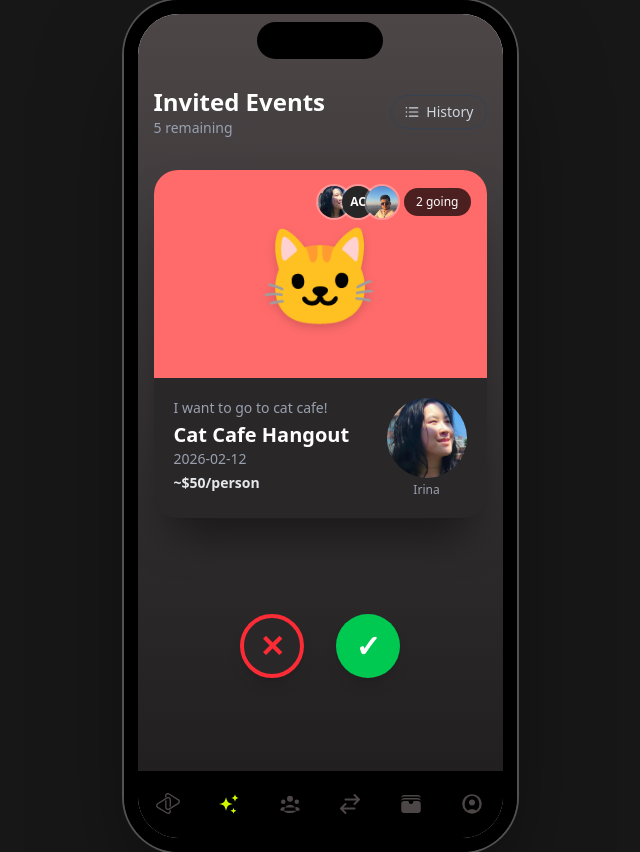
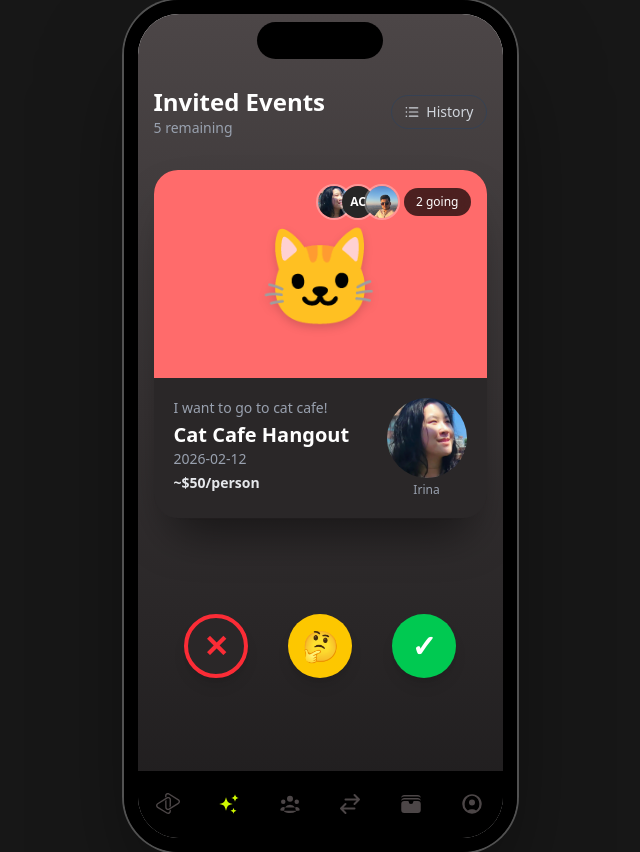
Before and after one commit to 0CocoWang0/bounce-me, a React (Vite) app: page /events in a window 1280 px wide. Shown: the whole page, without its empty margins (320-960 px from the left). Built offline with nearby package versions, Linux system fonts and the light colour scheme.

Commit message:
Added a considering option to event invites

```diff
--- a/src/components/SwipeCard.jsx
+++ b/src/components/SwipeCard.jsx
@@ -52,10 +52,17 @@ export default function SwipeCard({ event, onSwipe, isTop, stackIndex, forceExit
       alreadyExited.current = true;
       setExiting("right");
       setTimeout(() => onSwipe("right"), 350);
+
     } else if (offset.x < -SWIPE_THRESHOLD) {
       alreadyExited.current = true;
       setExiting("left");
       setTimeout(() => onSwipe("left"), 350);
+
+    } else if (offset.y > SWIPE_THRESHOLD) {
+      alreadyExited.current = true;
+      setExiting("down");
+      setTimeout(() => onSwipe("down"), 350);
+
     } else {
       setOffset({ x: 0, y: 0 });
     }
@@ -71,6 +78,8 @@ export default function SwipeCard({ event, onSwipe, isTop, stackIndex, forceExit
     cardTransform = `translateX(150%) rotate(20deg)`;
   } else if (exiting === "left") {
     cardTransform = `translateX(-150%) rotate(-20deg)`;
+  } else if (exiting === "down") {
+    cardTransform = `translateY(150%) rotate(5deg)`;
   } else if (!entered) {
     cardTransform = `scale(${stackScale * 0.92}) translateY(${stackY + 30}px)`;
   } else {
@@ -79,6 +88,7 @@ export default function SwipeCard({ event, onSwipe, isTop, stackIndex, forceExit
 
   const acceptOpacity = Math.min(Math.max(offset.x / SWIPE_THRESHOLD, 0), 1);
   const rejectOpacity = Math.min(Math.max(-offset.x / SWIPE_THRESHOLD, 0), 1);
+  const considerOpacity = Math.min(Math.max(offset.y / SWIPE_THRESHOLD, 0), 1);
 
   return (
     <div
@@ -120,6 +130,14 @@ export default function SwipeCard({ event, onSwipe, isTop, stackIndex, forceExit
           >
             NOPE
           </div>
+
+          {/* Considering stamp */}
+            <div
+              className="absolute bottom-8 left-1/2 -translate-x-1/2 border-4 border-yellow-400 text-yellow-500 px-4 py-2 rounded-xl font-black text-2xl pointer-events-none"
+              style={{ opacity: considerOpacity }}
+            >
+              THINKING
+            </div>
 
           {/* Going badge + attendee avatars — top right */}
           {event.attendees.length > 1 && (
--- a/src/pages/EventGroupPreview.jsx
+++ b/src/pages/EventGroupPreview.jsx
@@ -151,7 +151,20 @@ export default function EventGroupPreview() {
             The group will be created once the event starts.
           </p>
         </div>
+
+      ) : decision === "considering" ? (
+
+        <div className="bg-yellow-50 dark:bg-yellow-900/30 border border-yellow-200 dark:border-yellow-800 rounded-xl p-4 text-center">
+          <p className="text-yellow-700 dark:text-yellow-400 font-semibold">
+            You're considering this event 🤔
+          </p>
+          <p className="text-yellow-600 dark:text-yellow-500 text-xs mt-0.5">
+            Take your time — you can decide before it starts.
+          </p>
+        </div>
+
       ) : (
+
         <div className="bg-gray-50 dark:bg-card-dark border border-gray-200 dark:border-gray-700 rounded-xl p-4 text-center">
           <p className="text-gray-500 dark:text-gray-400 font-semibold">
             You skipped this event
@@ -160,6 +173,7 @@ export default function EventGroupPreview() {
             You can still change your mind and join.
           </p>
         </div>
+
       )}
     </div>
   );
--- a/src/pages/Events.jsx
+++ b/src/pages/Events.jsx
@@ -14,8 +14,12 @@ export default function Events() {
   function recordAndRemove(direction) {
     const current = events[0];
     if (current) {
+      let decision = "declined";
+      if (direction === "right") decision = "accepted";
+      if (direction === "down") decision = "considering";
+
       setHistory((prev) => [
-        { event: current, decision: direction === "right" ? "accepted" : "declined" },
+        { event: current, decision },
         ...prev,
       ]);
     }
@@ -44,8 +48,11 @@ export default function Events() {
     setTimeout(() => {
       const current = events[0];
       if (current) {
+        let decision = "declined";
+        if (direction === "right") decision = "accepted";
+        if (direction === "down") decision = "considering";
         setHistory((prev) => [
-          { event: current, decision: direction === "right" ? "accepted" : "declined" },
+          { event: current, decision },
           ...prev,
         ]);
       }
@@ -59,6 +66,7 @@ export default function Events() {
 
   const accepted = history.filter((h) => h.decision === "accepted");
   const declined = history.filter((h) => h.decision === "declined");
+  const considering = history.filter((h) => h.decision === "considering");
 
   return (
     <div
@@ -121,20 +129,41 @@ export default function Events() {
 
       {/* Action Buttons */}
       {events.length > 0 && (
-        <div className="p-20 flex justify-center items-center gap-8">
+        <div className="p-20 flex justify-center items-center gap-10">
+
+          {/* Decline */}
           <button
             onClick={() => handleButtonClick("left")}
-            className={`w-16 h-16 rounded-full border-4 border-red-500 flex items-center justify-center shadow-lg hover:scale-110 transition-transform active:scale-95 ${bg ? "bg-transparent" : "bg-white dark:bg-card-dark"}`}
+            className="w-16 h-16 aspect-square rounded-full border-4 border-red-500
+                      flex items-center justify-center shadow-lg
+                      hover:scale-110 active:scale-95 transition-transform
+                      bg-white dark:bg-card-dark shrink-0"
           >
             <span className="text-3xl font-bold text-red-500">{"\u2715"}</span>
           </button>
 
+          {/* Considering */}
+          <button
+            onClick={() => handleButtonClick("down")}
+            className="w-16 h-16 aspect-square rounded-full
+                      bg-yellow-400 flex items-center justify-center
+                      shadow-lg hover:scale-110 active:scale-95
+                      transition-transform shrink-0"
+          >
+            <span className="text-3xl">🤔</span>
+          </button>
+
+          {/* Accept */}
           <button
             onClick={() => handleButtonClick("right")}
-            className="w-16 h-16 rounded-full bg-green-500 flex items-center justify-center shadow-lg hover:scale-110 transition-transform active:scale-95"
+            className="w-16 h-16 aspect-square rounded-full
+                      bg-green-500 flex items-center justify-center
+                      shadow-lg hover:scale-110 active:scale-95
+                      transition-transform shrink-0"
           >
             <span className="text-3xl font-bold text-white">{"\u2713"}</span>
           </button>
+
         </div>
       )}
 
@@ -229,6 +258,36 @@ export default function Events() {
                       </div>
                     </section>
                   )}
+                  {considering.length > 0 && (
+                    <section className="mt-6 mb-6">
+                      <p className="text-xs text-gray-400 uppercase tracking-wide mb-2">
+                        Considering ({considering.length})
+                      </p>
+                      <div className="space-y-2">
+                        {considering.map(({ event }) => {
+                          const host = getUserById(event.host);
+                          return (
+                            <Link
+                              key={event.id}
+                              to={`/event-preview/${event.id}`}
+                              state={{ event, decision: "considering" }}
+                              className="flex items-center gap-3 bg-yellow-50 dark:bg-yellow-900/20 border border-yellow-100 dark:border-yellow-800 rounded-xl p-3 active:scale-[0.98] transition-transform"
+                            >
+                              <span className="text-2xl">{event.emoji}</span>
+                              <div className="flex-1 min-w-0">
+                                <p className="text-sm font-semibold dark:text-white">{event.title}</p>
+                                <p className="text-xs text-gray-400">{event.date} · by {host?.name}</p>
+                              </div>
+                              <span className="text-yellow-600 dark:text-yellow-400 text-xs font-semibold">
+                                Thinking
+                              </span>
+                            </Link>
+                          );
+                        })}
+                      </div>
+                    </section>
+                  )}
+
                 </>
               )}
             </div>
```
